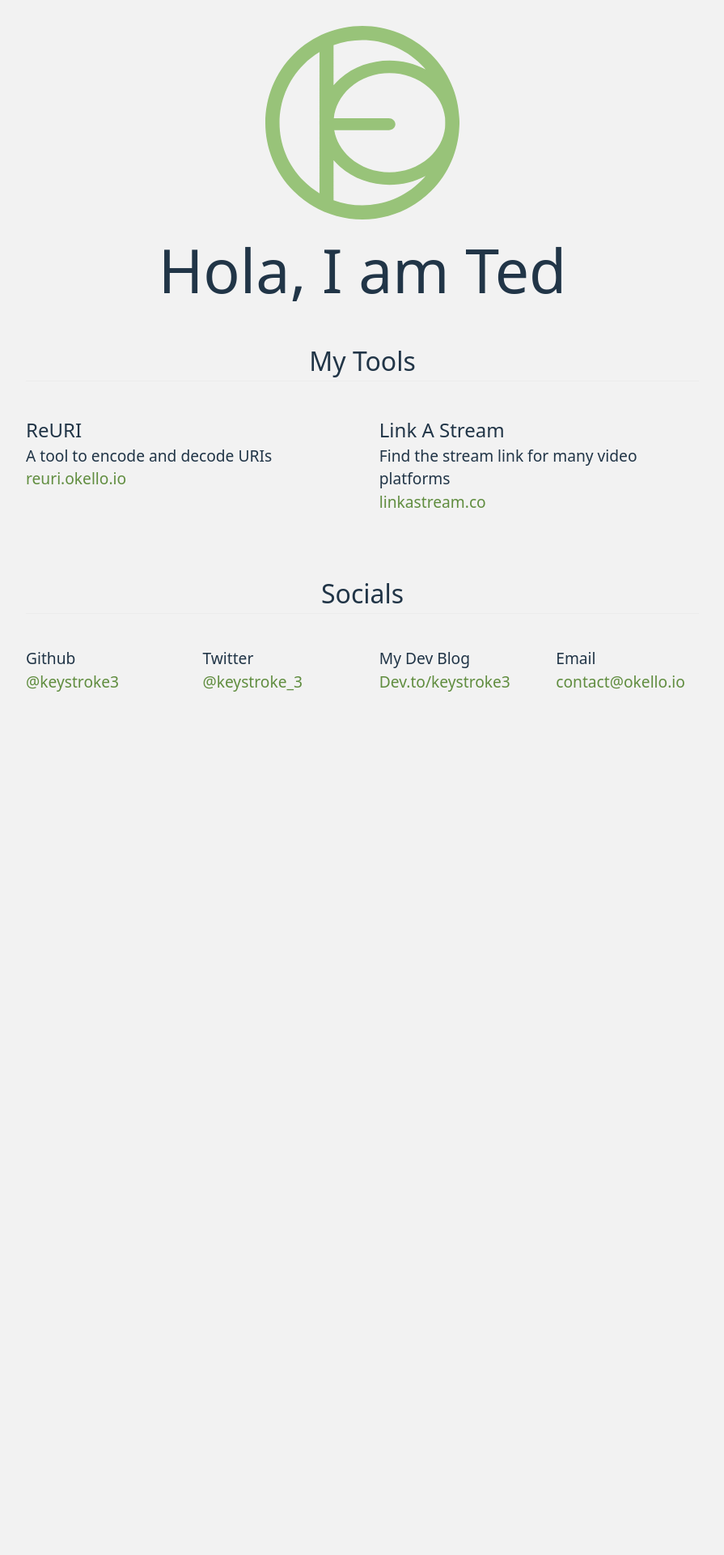
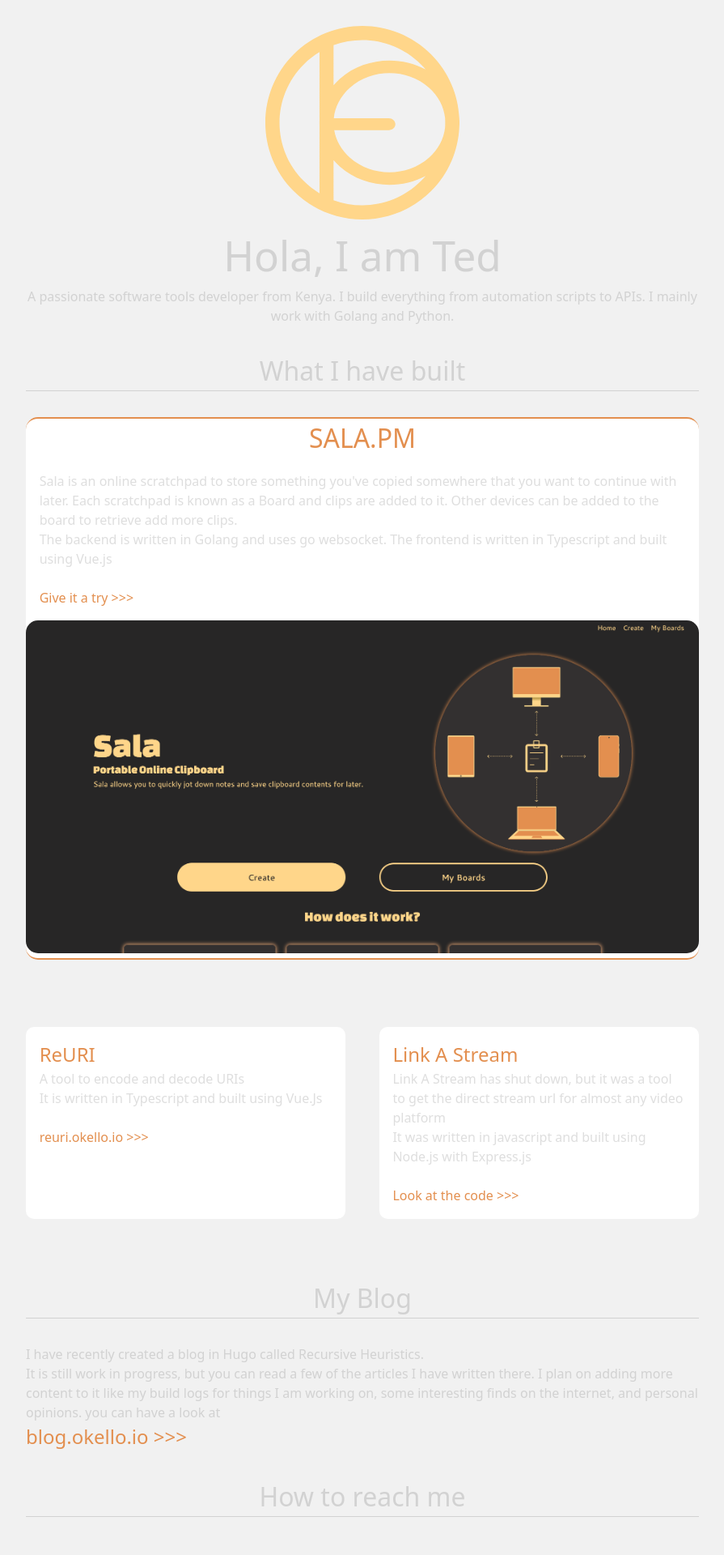
Before and after one commit to keystroke3/okello.io, a Vue app: page / in a window 1280 px wide. Shown: the top 1920 px of the page at 81% size, without its empty margins (192-1087 px from the left). Before the commit the page ends 930 px from the top, so only its background shows below. Built offline with nearby package versions, Linux system fonts and the light colour scheme.

Commit message:
Add Sala and blog to the page; Change look and feel

```diff
--- a/src/App.vue
+++ b/src/App.vue
@@ -2,21 +2,52 @@
   <div class="main">
     <img src="./assets/okello.svg" alt="logo" />
     <h1> Hola, I am Ted</h1>
-    <h2>My Tools</h2>
+    <p>A passionate software tools developer from Kenya. I build everything from automation scripts to APIs. I mainly work
+      with Golang and Python.</p>
+    <h2>What I have built </h2>
+    <article class="highlight">
+      <h3><a href="https://sala.pm" target="_blank" rel="noopener noreferrer">SALA.PM</a></h3>
+      <p>Sala is an online scratchpad to store something you've copied somewhere that you want to continue with later.
+        Each scratchpad is known as a Board and clips are added to it. Other devices can be added to the board to
+        retrieve add more clips. <br>
+        The backend is written in <strong>Golang</strong> and uses go websocket. The frontend is written in
+        <strong>Typescript</strong> and built using
+        <strong>Vue.js</strong><br><br>
+        <a href="https://sala.pm" target="_blank" rel="noopener noreferrer"> Give it a try >>></a>
+      </p>
+      <img class="preview-img" src="./assets/sala-preview.png" alt="Sala preview">
+    </article>
     <ul class="tools">
       <li>
-        <h3>ReURI</h3>
+        <h3><a href="https://reuri.okello.io" target="_blank" rel="noopener noreferrer">ReURI</a></h3>
         <p>A tool to encode and decode URIs</p>
-        <a href="https://reuri.okello.io" target="_blank" rel="noopener noreferrer">reuri.okello.io</a>
+        <p>It is written in Typescript and built using <strong>Vue.Js</strong></p><br>
+        <a href="https://reuri.okello.io" target="_blank" rel="noopener noreferrer">reuri.okello.io >>></a>
       </li>
       <li>
-        <h3>Link A Stream</h3>
-        <p>Find the stream link for many video platforms</p>
-        <a href="https://linkastream.co" target="_blank" rel="noopener noreferrer">linkastream.co</a>
+        <h3><a href="https://linkastream.co" target="_blank" rel="noopener noreferrer">Link A Stream</a></h3>
+        <p>Link A Stream has shut down, but it was a tool to get the direct stream url for almost any video platform</p>
+        <p>It was written in javascript and built using Node.js with Express.js</p><br>
+        <a href="https://github.com/keystroke3/linkastream" target="_blank" rel="noopener noreferrer">Look at the code
+          >>></a>
       </li>
     </ul>
-    <h2>Socials</h2>
+    <h2>My Blog</h2>
+    <p id="blogtext">
+      I have recently created a blog in Hugo called Recursive Heuristics.<br>
+      It is still work in progress, but you can read a
+      few of the articles I have written there.
+      I plan on adding more content to it like my build logs for things I am working on, some interesting finds on the
+      internet, and personal opinions.
+      you can have a look at <br>
+      <a id="bloglink" href="https://blog.okello.io" target="_blank" rel="noopener noreferrer">blog.okello.io >>></a>
+    </p>
+    <h2>How to reach me</h2>
     <ul class="socials">
+      <li>
+        <p>LinkedIn</p>
+        <a href="https://www.linkedin.com/in/teddyokello/" target="_blank" rel="noopener noreferrer">/in/teddyokello</a>
+      </li>
       <li>
         <p>Github</p>
         <a href="https://github.com/keystroke3" target="_blank" rel="noopener noreferrer">@keystroke3</a>
@@ -26,8 +57,9 @@
         <a href="https://twitter.com/keystroke_3" target="_blank" rel="noopener noreferrer">@keystroke_3</a>
       </li>
       <li>
-        <p>My Dev Blog</p>
-        <a href="https://dev.to/keystroke3" target="_blank" rel="noopener noreferrer">Dev.to/keystroke3</a>
+        <p>Fediverse</p>
+        <a href="https://mastodon.social/@SiliconRaven" target="_blank"
+          rel="noopener noreferrer">@SiliconRaven@mastodon.social</a>
       </li>
       <li>
         <p>Email</p>
@@ -38,38 +70,18 @@
 </template>
 
 <style scoped lang="scss">
-.main {
-  width: min(65vw, 70rem);
-  // margin: auto;
-}
-
-.sep {
-  width: inherit;
-  border-bottom: 1px solid var(--color-fg);
-}
-
-.tools {
-  li {
-    min-width: 1fr;
-  }
-}
-
-a {
-  color: var(--color-green);
-}
-
 h1 {
   font-weight: 100;
-  font-size: 4.7rem;
+  font-size: clamp(3rem, 4vw, 4.7rem);
   // white-space: nowrap;
 }
 
 h2 {
   width: inherit;
-  border-bottom: 1px solid hsl(240, 1.6%, 88.0%, 40%);
+  border-bottom: 1px solid var(--color-fg);
   font-weight: 300;
   font-size: 2rem;
-  margin-top: 2rem;
+  margin-block: 2rem;
 }
 
 h3 {
@@ -86,10 +98,63 @@ ul {
 }
 
 li {
-  font-size: 1.2rem;
   font-weight: 300;
   text-align: start;
   flex: 1;
   margin-block: 5%;
 }
+
+.main {
+  width: clamp(300px, 65vw, 70rem);
+  // margin: auto;
+}
+
+.sep {
+  width: inherit;
+  border-bottom: 1px solid var(--color-fg);
+}
+
+.tools {
+  li {
+    min-width: 300px;
+    background-color: var(--color-bg-alt);
+    padding: 2%;
+    border-radius: 10px;
+
+  }
+}
+
+.highlight {
+  min-width: max(300px, 100%);
+  border-block: 2px solid var(--color-orange);
+  border-radius: 15px;
+  margin-bottom: 5%;
+  background-color: var(--color-bg-alt);
+  text-align: start;
+
+  h3 {
+    text-align: center;
+    font-size: 2rem;
+    font-style: bold;
+  }
+
+  p {
+    padding: 2%;
+  }
+
+
+}
+
+.preview-img {
+  max-width: 100%;
+  border-radius: inherit;
+}
+
+#bloglink {
+  font-size: 1.5rem;
+}
+
+#blogtext {
+  text-align: start;
+}
 </style>
--- a/src/style.css
+++ b/src/style.css
@@ -5,9 +5,16 @@
 
 	color-scheme: dark light;
 	--color-fg: rgba(255, 255, 255, 0.87);
+	--color-fg-alt: rgba(54, 54, 54, 0.164);
+	--color-yellow: rgb(255, 214, 138);
+	--color-orange: rgb(227, 143, 79);
 	--color-green: hsl(95, 38%, 62%);
+	--color-secondary: hsl(240, 1.6%, 88.0%, 40%);
+	--color-accent: var(--color-orange);
+	--color-bg-alt: rgba(54, 54, 54, 0.164);
+	--color-bg: rgba(54, 54, 54, 0.164);
 	color: var(--color-fg);
-	background-color: #242424;
+	background-color: var(--color-bg);
 
 	font-synthesis: none;
 	text-rendering: optimizeLegibility;
@@ -34,11 +41,11 @@ html {
 
 a {
 	font-weight: 500;
-	color: #646cff;
+	color: var(--color-accent);
 	text-decoration: inherit;
 }
 a:hover {
-	color: #535bf2;
+	color: var(--color-green);
 	text-decoration: underline;
 }
 
@@ -80,12 +87,17 @@ button:focus-visible {
 
 @media (prefers-color-scheme: light) {
 	:root {
-		--color-green: hsl(95, 38%, 40%);
-		color: #213547;
-		background-color: hsl(0, 0%, 95%);
+		/* --color-fg: rgba(32, 32, 32, 0.87); */
+
+		--color-fg: rgba(54, 54, 54, 0.164);
+		--color-fg-alt: rgba(160, 160, 160, 0.164);
+		--color-bg: rgb(241, 241, 241);
+		--color-bg-alt: rgb(255, 255, 255);
+		color: var(--color-fg);
+		background-color: var(--color-bg);
 	}
 	a:hover {
-		color: #747bff;
+		color: var(--color-green);
 	}
 	button {
 		background-color: #f9f9f9;
```
Also changed, not shown: src/assets/okello.svg, src/assets/sala-preview.png (added).
